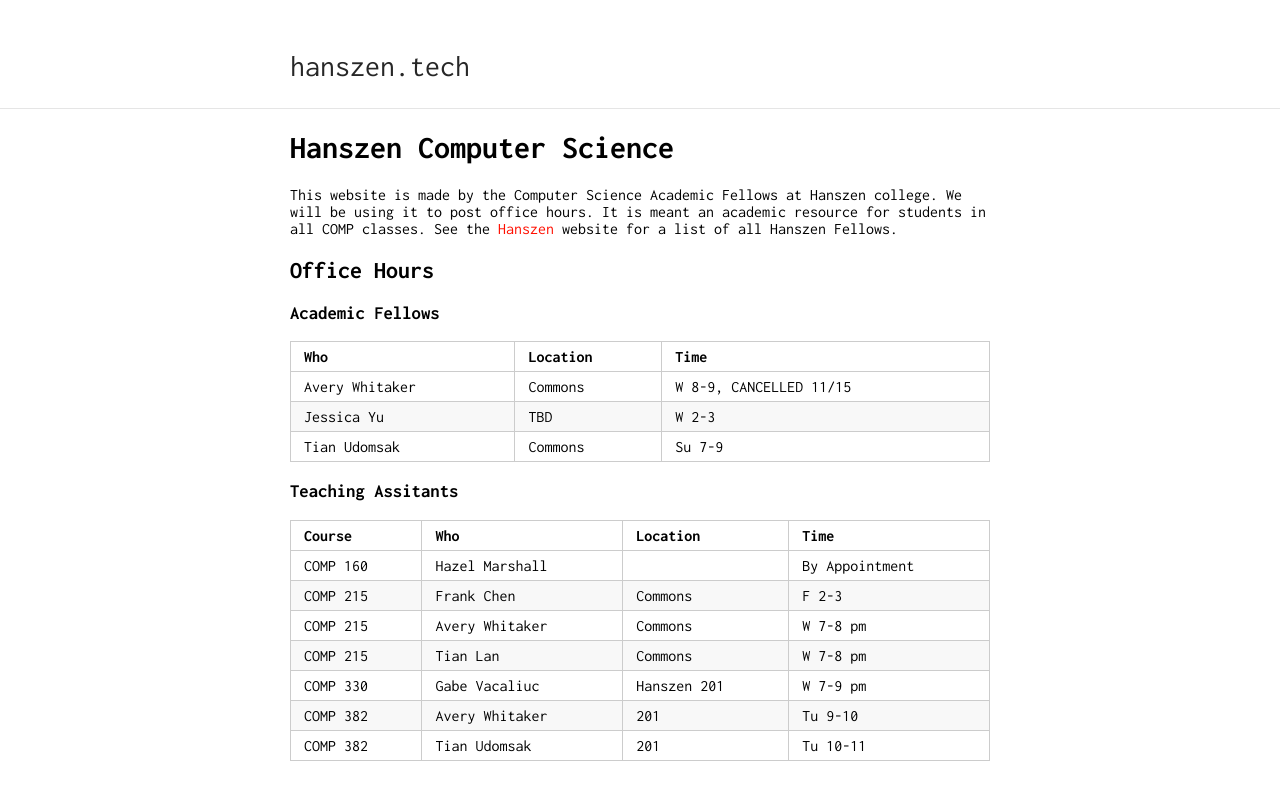
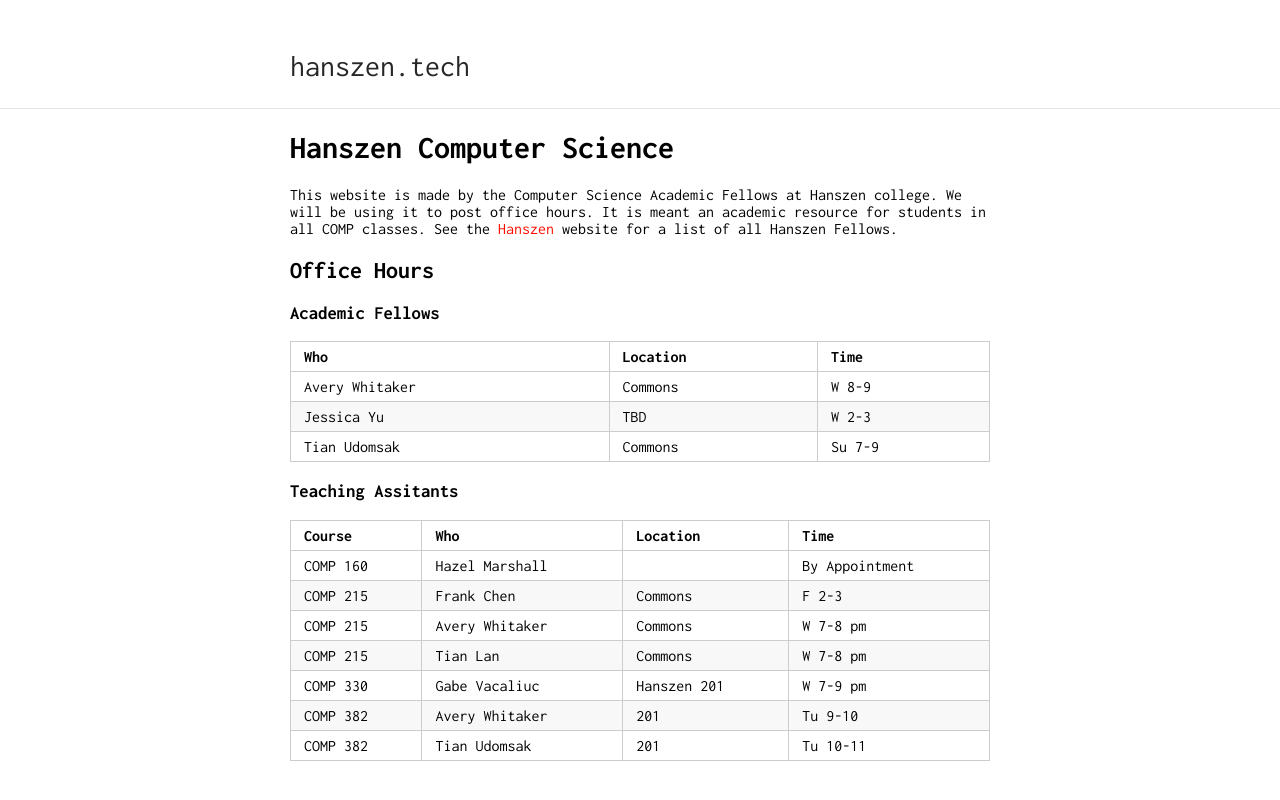
Before and after one commit to Avery-Whitaker/hanszen.tech, a Jekyll site: the page built from index.md, in a window 1280 px wide. Shown: the top 800 px of the page. Built offline with Jekyll 4.4.1, drawn with Linux system fonts in a browser that asks for light colours; our own code applies the rules of GitHub Pages for plain Markdown files.

Commit message:
Update index.md

```diff
--- a/index.md
+++ b/index.md
@@ -12,7 +12,7 @@ This website is made by the Computer Science Academic Fellows at Hanszen college
 
  Who        |Location | Time
 ------------|---------|--------
-Avery Whitaker | Commons | W 8-9, CANCELLED 11/15
+Avery Whitaker | Commons | W 8-9
 Jessica Yu   | TBD | W 2-3
 Tian Udomsak | Commons | Su 7-9
 
```
